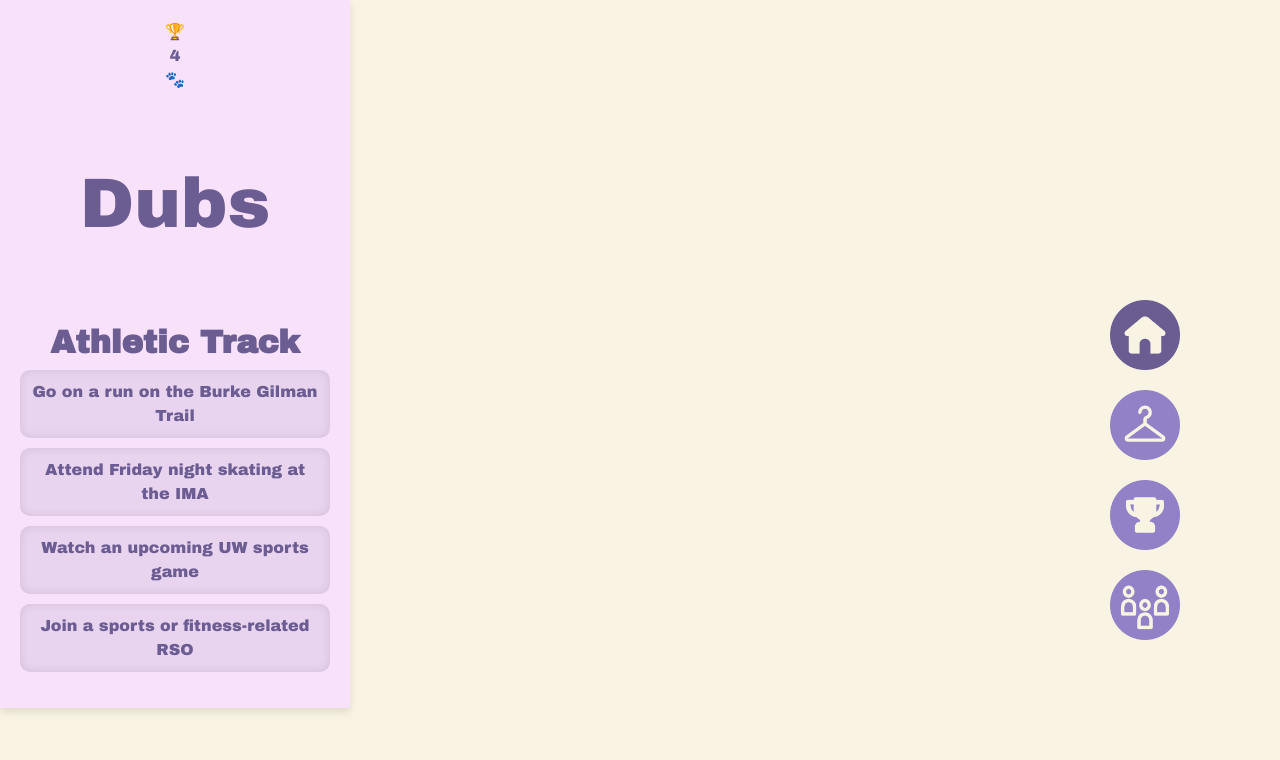
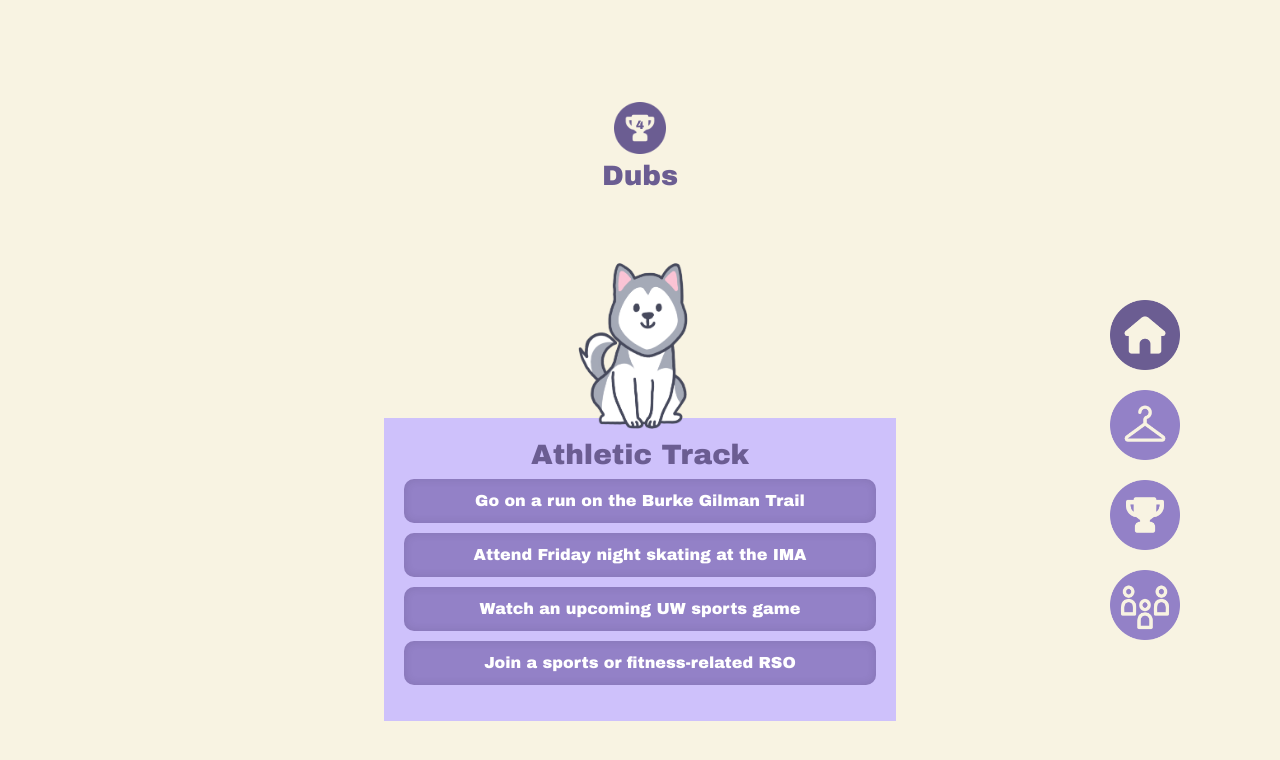
Before and after one commit to kiannabolante/huskypal, a React (Create React App) app in the folder clients/: page /user/todolist in a window 1280 px wide. Shown: the top 760 px of the page. Built offline with nearby package versions, Linux system fonts and the light colour scheme.

Commit message:
styling for to do list page, closet, tracker

```diff
--- a/clients/src/components/DubsTrack.css
+++ b/clients/src/components/DubsTrack.css
@@ -1,9 +1,23 @@
+
+
+/* Make sure the track-container takes up the full height of the viewport */
 .track-container {
-    background-color: #f8e1fb;
-    padding: 20px;
-    width: 350px;
-    box-shadow: 0 4px 8px rgba(0, 0, 0, 0.1);
-  }
+  min-height: 100%;
+}
+
+/* .track-container {
+    background-color: #F8F3E2;
+    /* width: 350px;
+    box-shadow: 0 4px 8px rgba(0, 0, 0, 0.1); */
+  /* } */
+
+ /* Ensure the floor-content spans the full width */
+.floor-content {
+  background-color: #CEC1FB;
+  padding: 20px;
+  width: 100%;
+  box-sizing: border-box;
+}
 
   .activities {
     list-style: none;
@@ -11,9 +25,44 @@
   }
 
   .activities li {
-    background-color: #e9d4f0;
+    background-color: #9381C7;
     padding: 10px;
     margin-bottom: 10px;
     border-radius: 10px;
     box-shadow: inset 0 0 10px rgba(0, 0, 0, 0.1);
+    color: #fff;
   }
+
+  .avatar img {
+    width: 150px; /* Adjust the width of the image */
+    margin-bottom: -20px;
+    height: auto; /* Maintain aspect ratio */
+  }
+
+  /* Reset margin for h1 within floor-content */
+.floor-content h1 {
+  margin: 0;
+}
+
+/* Add some styles to the .profile and .avatar sections */
+.profile {
+  margin-bottom: 20px; /* Add some space between profile and avatar */
+  padding: 25px;
+}
+
+.avatar {
+  text-align: center; /* Center the avatar image */
+}
+
+.homeLevel {
+  max-width: 10%; /* Ensures the image doesn't exceed the container's width */
+  max-height: 10%; /* Ensures the image doesn't exceed the container's height */
+  width: auto; /* Ensures the image maintains its aspect ratio */
+  height: auto; /* Ensures the image maintains its aspect ratio */
+  margin-top: 20%;
+}
+
+.level {
+  margin-top: -38px;
+  font-size: 12px;
+}
--- a/clients/src/components/DubsTrack.jsx
+++ b/clients/src/components/DubsTrack.jsx
@@ -6,20 +6,26 @@ import activatedHome from "../images/nav-bar/activatedHome.png";
 import deactivatedPals from "../images/nav-bar/deactivatedPals.png";
 import deactivatedLevels from "../images/nav-bar/deactivatedLevels.png";
 import deactivatedCloset from "../images/nav-bar/deactivatedCloset.png";
+import huskyAvatar from "../images/huskyAvatar.png";
+import activatedLevels from "../images/nav-bar/activatedLevels.png";
 
 function DubsTrack() {
   return (
     <div className="track-container">
       <header className="header">
-        <div className="trophy-icon">🏆</div>
+        <div className="trophy-icon"> <img src={activatedLevels} alt='level display' className='homeLevel' /></div>
         <div className="level">4</div>
       </header>
       <div className="profile">
-        <div className="profile-icon">🐾</div>
-        <h1>Dubs</h1>
+        <h3>Dubs</h3>
       </div>
-      <div className="track-title">
-        <h2>Athletic Track</h2>
+      <div className = "avatar">
+      <img src={huskyAvatar} alt="husky"/>
+      </div>
+
+      <div className='floor-content'>
+       <div className="track-title">
+        <h3>Athletic Track</h3>
       </div>
       <ul className="activities">
         <li className="completed">Go on a run on the Burke Gilman Trail</li>
@@ -27,6 +33,7 @@ function DubsTrack() {
         <li>Watch an upcoming UW sports game</li>
         <li>Join a sports or fitness-related RSO</li>
       </ul>
+      </div>
 
       {/* Additional content with logos */}
       <section className="logos">
--- a/clients/src/components/Homepage.jsx
+++ b/clients/src/components/Homepage.jsx
@@ -24,7 +24,10 @@ function TraitBox() {
         <label htmlFor="foodie">FOODIE</label>
       </div>
       <div>
+      <a href="/user/todolist">
       <button type="submit">Submit</button>
+      </a>
+
       </div>
        <div class= "trait">This trait will determine what UW challenges you're assigned!</div>
     </div>
--- a/clients/src/components/Tracker.css
+++ b/clients/src/components/Tracker.css
@@ -5,6 +5,9 @@ body {
   height: 100%;
   font-family: 'Archivo Black', sans-serif;
   color: #6B5D92;
+  display: flex; /* Added */
+  justify-content: center; /* Added */
+  align-items: center; /* Added */
 }
 .oval-button {
   width: 100px;
@@ -15,9 +18,10 @@ body {
   font-size: 16px;
   border: none;
 }
-.full-page-box {
+
+/* .full-page-box {
   position: absolute;
-  width: 80%;
+  width: 60%;
   height: 100%;
   background-color: #CEC1FB;
   display: flex;
@@ -27,21 +31,33 @@ body {
   padding-right: 100px;
   margin-left: 100px;
   overflow-y: auto;
+} */
+
+.full-page-box {
+  width: 55%;
+  height: 100%;
+  background-color: #CEC1FB;
+  padding: 5%;
+  display: flex;
+  flex-direction: column;
+  align-items: center;
+  justify-content: center;
+  overflow-y: auto;
+  margin: 0 auto; /* Add this line to center the box horizontally */
+
 }
+
 hr {
   border: solid black;
   width: 1900px;
 }
+
 .box {
   height: 200px;
-  width: 1000px;
+  width: 900px;
   border: solid black;
   background-color: #FFFCF2;
   margin-bottom: 80px;
-}
-.imageSize1 {
-  width: 250px;
-  height: 250px;
 }
 
 .levelDisplay {
@@ -49,9 +65,17 @@ hr {
   height: 200px;
 }
 
-.imageSpace1{
- margin-bottom: 20px;
+.imageSize1 {
+  max-width: 100%; /* Ensures the image doesn't exceed the container's width */
+  max-height: 100%; /* Ensures the image doesn't exceed the container's height */
+  width: auto; /* Ensures the image maintains its aspect ratio */
+  height: auto; /* Ensures the image maintains its aspect ratio */
+}
 
+.imageSpace1 {
+  width: 200px; /* Define the width of the container */
+  height: 200px; /* Define the height of the container */
+  overflow: hidden; /* Ensures the image doesn't overflow the container */
 }
 
 .logos {
@@ -68,19 +92,30 @@ hr {
 
 .displayInLine {
   display: flex;
-  text-align: center;
-  justify-content: center;
-  justify-content: space-evenly;
+  align-items: center; /* Align items vertically */
+  justify-content: center; /* Center items horizontally */
   padding-top: 20px;
 
 }
+
 h1{
   text-decoration:currentColor;
   font-weight: lighter;
   color: #6B5D92;
+  text-align: center;
 }
 h2{
-  text-decoration: black;
+  text-decoration: #6B5D92;
   font-style:inherit;
   font-weight: bolder;
+  margin-right: 20%; /* Adjust margin as needed */
 }
+
+.levelTrack {
+  margin-top: -150px;
+  font-size: 50px;
+}
+
+h4{
+margin-top: 100px;
+}
--- a/clients/src/components/Tracker.jsx
+++ b/clients/src/components/Tracker.jsx
@@ -20,8 +20,9 @@ const Tracker = () => {
       <h1> Track Milestones </h1>
       <section >
 
-        <h2>LEVEL</h2>
-        <div> <img src={activatedLevels} alt='level display' className='levelDisplay imageSpace1' /></div>
+        <h1>LEVEL</h1>
+        <div className = "trophyLevel"> <img src={activatedLevels} alt='level display' className='levelDisplay imageSpace1' /></div>
+        <div className="levelTrack">4</div>
         <h4> Complete more challenges, gain more levels,
           unlock more rewards!
         </h4>
```
